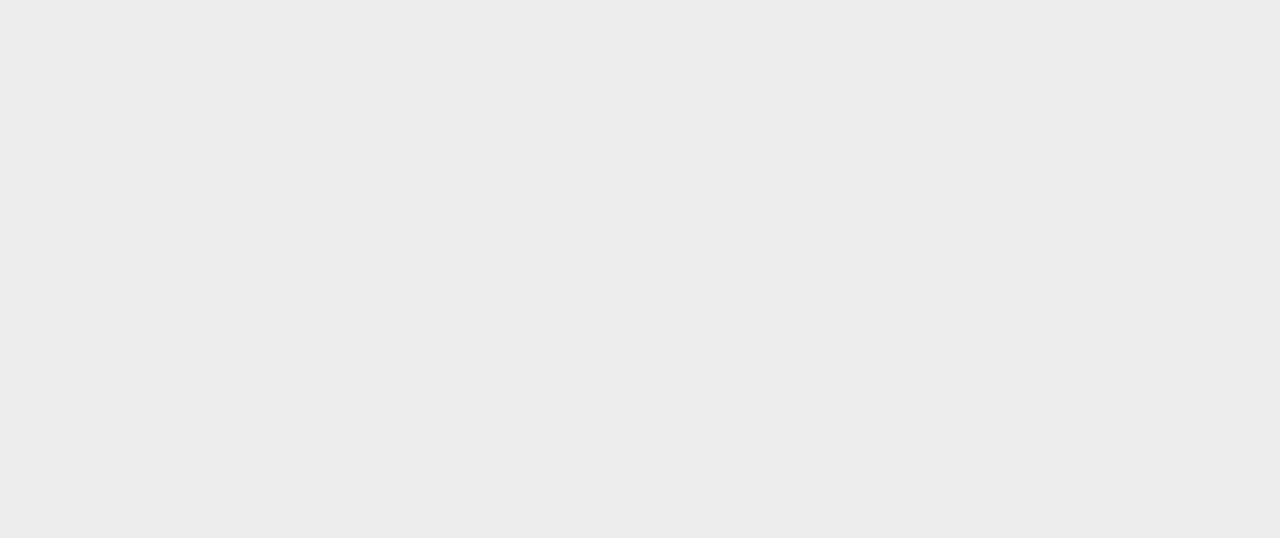
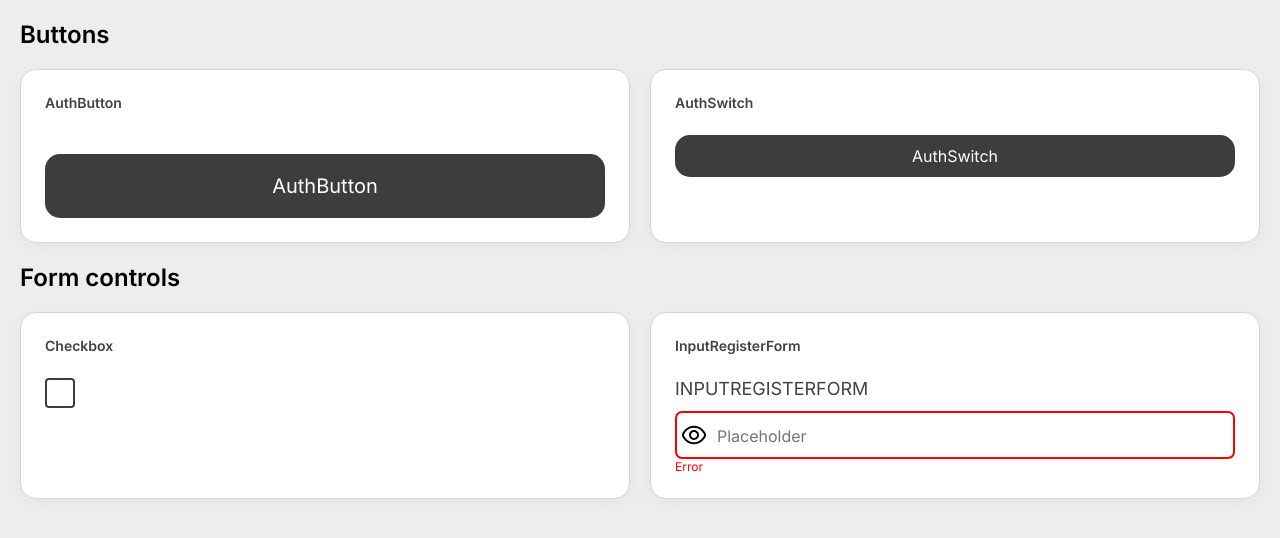
Before and after one commit to GenerationYOO/GetSP, a React (Vite) app in the folder frontend/: page /devkit in a window 1280 px wide. Before the commit this address had no page. Shown: the top 538 px of the page. Built offline with nearby package versions, Linux system fonts and the light colour scheme.

Commit message:
DevKit страница со всеми компонентами

```diff
--- a/frontend/src/App.tsx
+++ b/frontend/src/App.tsx
@@ -1,6 +1,7 @@
 import { BrowserRouter, Routes, Route } from "react-router-dom";
 import { Register } from "./pages/Register/Register";
 import { Login } from "./pages/Login/Login";
+import { DevKit } from "./pages/DevKit/DevKit";
 import './App.css'
 
 function App() {
@@ -10,6 +11,7 @@ function App() {
      <Routes>
         <Route path="/register" element={<Register />} />
         <Route path="/login" element={<Login />} />
+        <Route path="/devkit" element={<DevKit />} />
       </Routes>
     </BrowserRouter>
   )
--- /dev/null
+++ b/frontend/src/pages/DevKit/DevKit.css
@@ -0,0 +1,35 @@
+.devkit {
+  min-height: 100vh;
+  padding: 20px;
+  color: var(--color-text-primary);
+  background: var(--color-page-background);
+}
+.devkitSection {
+  margin-bottom: 20px;
+}
+.devkitSectionTitle {
+  margin-bottom: 20px;
+  font-size: 24px;
+  font-weight: 600;
+}
+.devkitGrid {
+  display: grid;
+  grid-template-columns: repeat(auto-fit, minmax(280px, 1fr));
+  gap: 20px;
+  align-items: start;
+}
+.devkitCard {
+  height: 100%;
+  min-height: 150px;
+  padding: 24px;
+  border: 1px solid #d5d5d5;
+  border-radius: 16px;
+  background: var(--color-surface);
+  box-shadow: 0 4px 16px rgb(0 0 0 / 4%);
+}
+.devkitCardTitle {
+  margin-bottom: 24px;
+  color: var(--color-text-label);
+  font-size: 14px;
+  font-weight: 600;
+}
--- /dev/null
+++ b/frontend/src/pages/DevKit/DevKit.tsx
@@ -0,0 +1,54 @@
+import "./DevKit.css"
+import { AuthButton } from "../../components/AuthButton/AuthButton"
+import { AuthSwitch } from "../../components/AuthSwitch/AuthSwitch"
+import { Checkbox } from "../../components/Checkbox/Checkbox"
+import { InputRegisterForm } from "../../components/InputRegisterForm/InputRegisterForm"
+import eyeIcon from "../../assets/icons/eye.svg"
+
+export function DevKit() {
+  return (
+    <main className="devkit">
+
+      <section className="devkitSection">
+        <h2 className="devkitSectionTitle">Buttons</h2>
+
+        <div className="devkitGrid">
+          <article className="devkitCard">
+            <h3 className="devkitCardTitle">AuthButton</h3>
+            <AuthButton text="AuthButton" onClick={() => { }} />
+          </article>
+
+          <article className="devkitCard">
+            <h3 className="devkitCardTitle">AuthSwitch</h3>
+            <AuthSwitch
+              text="AuthSwitch"
+              onClick={() => { }} />
+          </article>
+        </div>
+      </section>
+
+      <section className="devkitSection">
+        <h2 className="devkitSectionTitle">Form controls</h2>
+
+        <div className="devkitGrid">
+          <article className="devkitCard">
+            <h3 className="devkitCardTitle">Checkbox</h3>
+            <Checkbox />
+          </article>
+
+          <article className="devkitCard devkitCardWide">
+            <h3 className="devkitCardTitle">InputRegisterForm</h3>
+            <InputRegisterForm
+              title="InputRegisterForm"
+              type="text"
+              placeholder="Placeholder"
+              leftIcon={eyeIcon}
+              description="Description"
+              error="Error"
+            />
+          </article>
+        </div>
+      </section>
+    </main>
+  )
+}
```
